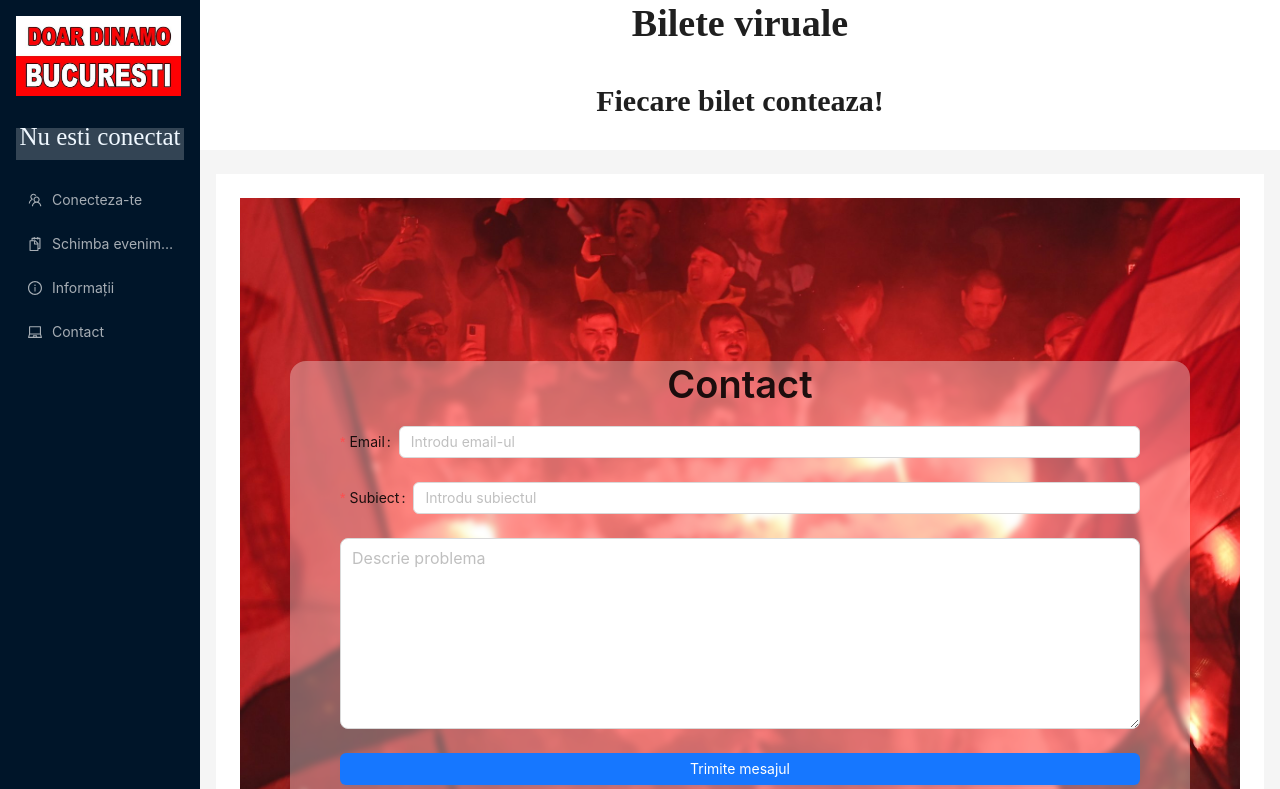
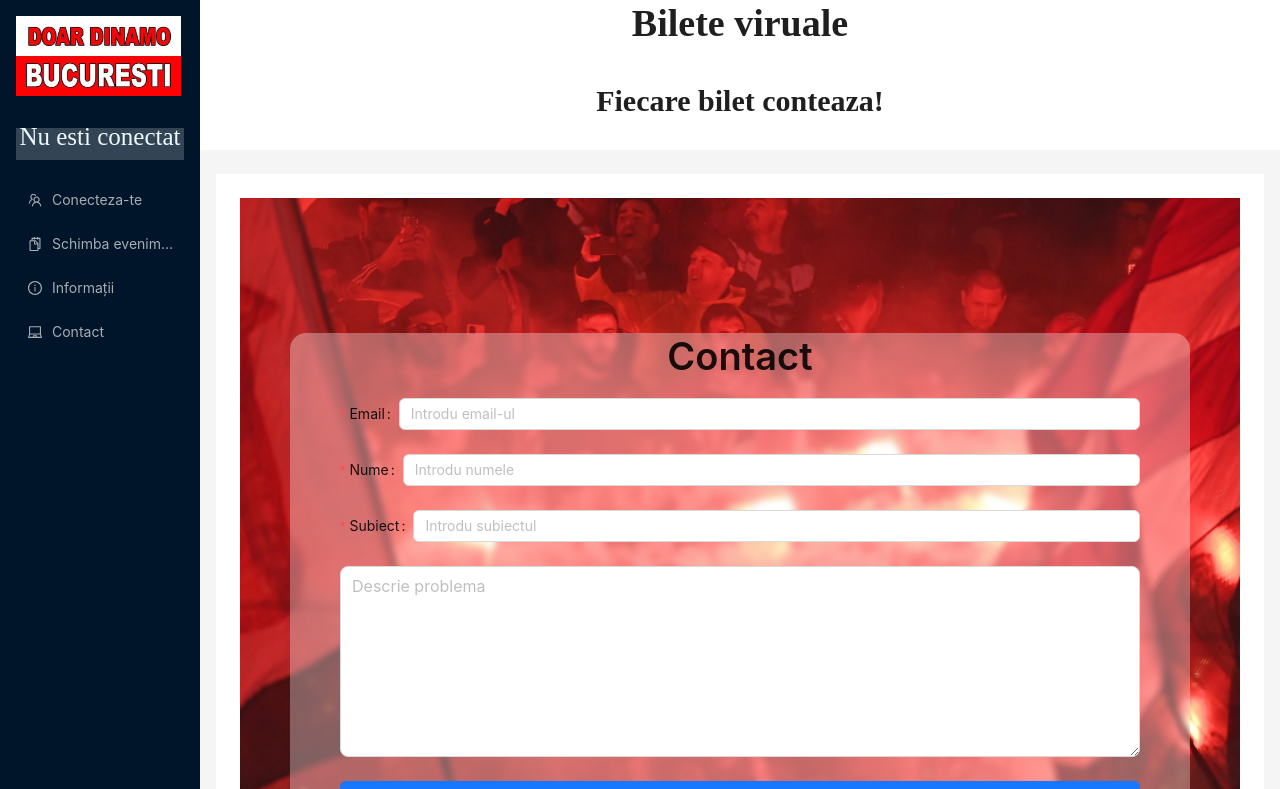
Before and after one commit to danytintea/ProiectReact, a React (Create React App) app: page /contact in a window 1280 px wide. Shown: the top 789 px of the page. Built offline with nearby package versions, Linux system fonts and the light colour scheme; data requests are answered from the project's data file.

Commit message:
mail sender

```diff
--- a/package.json
+++ b/package.json
@@ -11,6 +11,7 @@
   "license": "ISC",
   "dependencies": {
     "@ant-design/icons": "^4.8.0",
+    "@emailjs/browser": "^3.10.0",
     "antd": "^5.1.0",
     "react": "^18.2.0",
     "react-dom": "^18.2.0",
--- a/src/components/FormContact/index.jsx
+++ b/src/components/FormContact/index.jsx
@@ -1,18 +1,19 @@
 import { Button, Form, Input, Typography } from "antd";
 import TextArea from "antd/es/input/TextArea";
-import React, { useEffect, useState } from "react";
+import React, { useEffect, useRef, useState } from "react";
 import { useAppContext } from "../../context";
 import "./formContact.css";
+import emailjs from '@emailjs/browser';
 
 export default function FormContact() {
 
     const [form] = Form.useForm();
-    const { logged, user } = useAppContext();
+    const { logged, user} = useAppContext();
 
     const [mail, setMail] = useState(logged ? user.username : "");
+    const [name, setName] = useState(logged ? user.name : "");
     const [subject, setSubject] = useState("");
     const [body, setBody] = useState("");
-
 
     useEffect(() => {
         form.setFieldsValue({
@@ -20,9 +21,29 @@ export default function FormContact() {
         })
     }, []);
 
+    const ref = useRef();
+
+    const sendEmail = (e) => {
+        e.preventDefault();
+
+        emailjs.sendForm(
+            'service_kzego8i',
+            'template_2griqom',
+            ref.current,
+            'mWCapowrS6-ueuAz2'
+        )
+            .then((result) => {
+                console.log(result.text);
+            }, (error) => {
+                console.log(error.text);
+            });
+
+            e.target.reset();
+    };
+
     return (
         <div className="loginBg">
-            <Form className="loginFormContact" form={form} onFinish={(value) => {console.log(value)}}>
+            <Form className="loginFormContact" form={form} ref={ref} onFinish={sendEmail}>
                 <Typography.Title>Contact</Typography.Title>
                 <Form.Item rules={[{
                     required: true,
@@ -30,6 +51,12 @@ export default function FormContact() {
                     message: "Introdu un email valid",
                 }]} label='Email' name={'username'}>
                     <Input placeholder="Introdu email-ul" value={mail} onChange={(e) => setMail(e.target.value)} />
+                </Form.Item>
+                <Form.Item rules={[{
+                    required: true,
+                    message: "Introdu numele",
+                }]} label='Nume' name={'name'}>
+                    <Input placeholder="Introdu numele" value={name} onChange={(e) => setName(e.target.value)} />
                 </Form.Item>
                 <Form.Item rules={[{
                     required: true,
```
Also changed, not shown: 1 other file (tests, documents, lock files or other folders).
